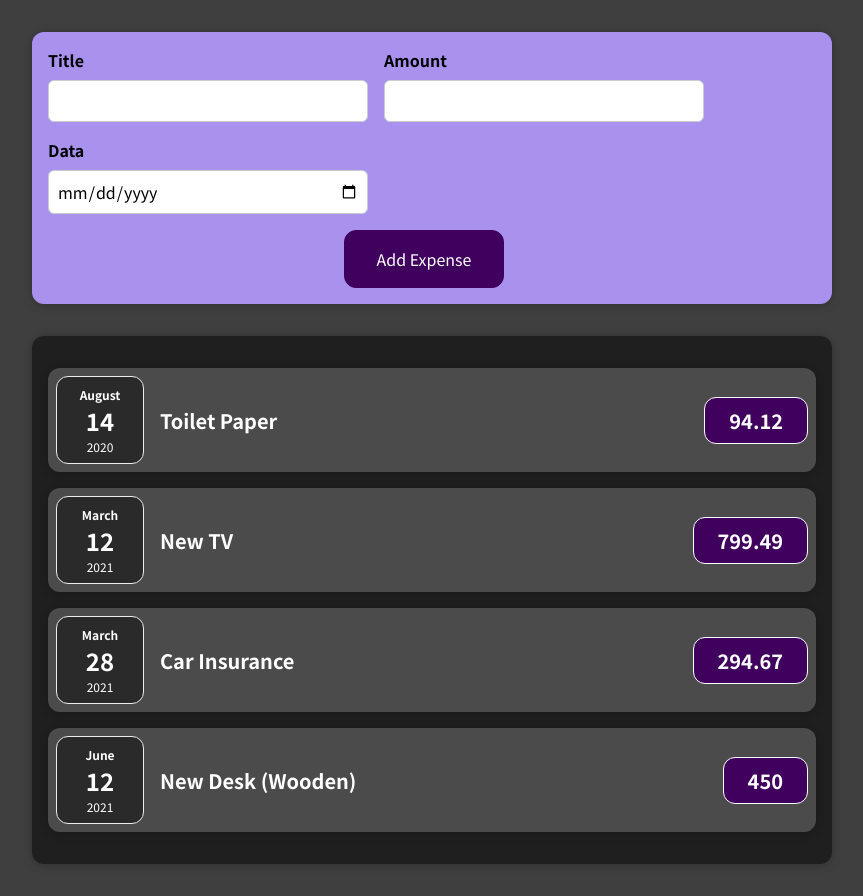
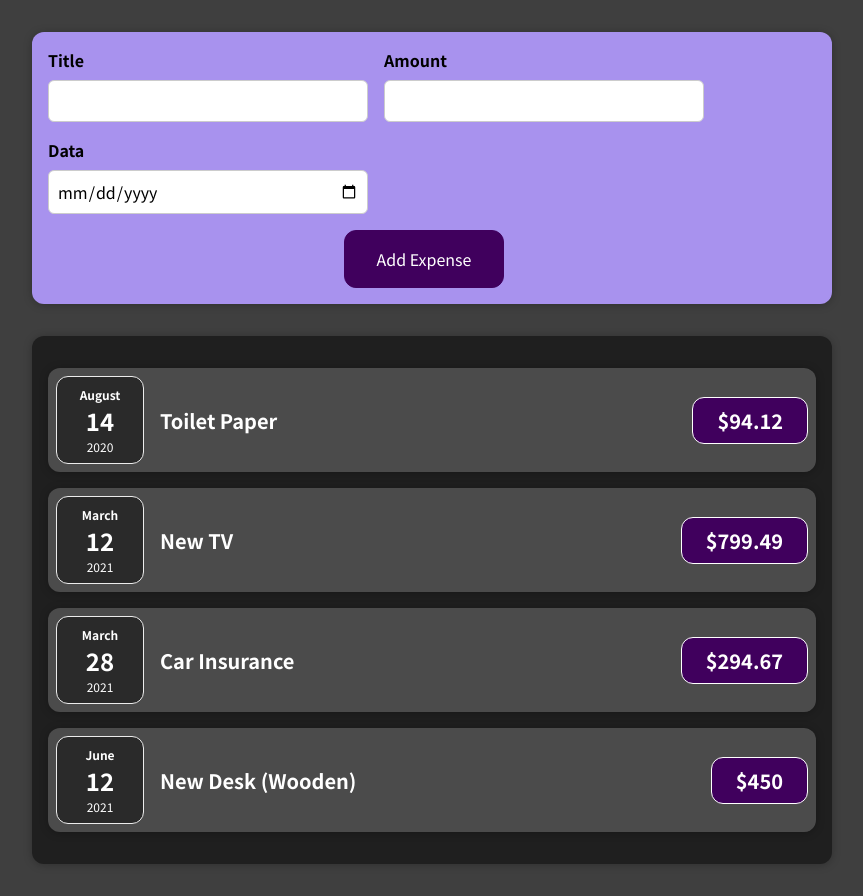
Before and after one commit to valeratech/expense-app, a React (Create React App) app: page / in a window 1280 px wide. Shown: the whole page, without its empty margins (208-1071 px from the left). Built offline with nearby package versions, Linux system fonts and the light colour scheme; the HTML template or start-up script is replaced by a standard one.

Commit message:
Added a dollar  infront of expense-item-price div element in ExpenseItem component to show USD currency

```diff
--- a/src/components/Expenses/ExpenseItem.jsx
+++ b/src/components/Expenses/ExpenseItem.jsx
@@ -11,7 +11,7 @@ function ExpenseItem({date, title, amount}) {
             <ExpenseDate date={date} />
             <div className='expense-item__description'>
                 <h2>{title}</h2>
-                <div className='expense-item__price'>{amount}</div>
+                <div className='expense-item__price'>${amount}</div>
             </div>
         </Card>
     );
```
